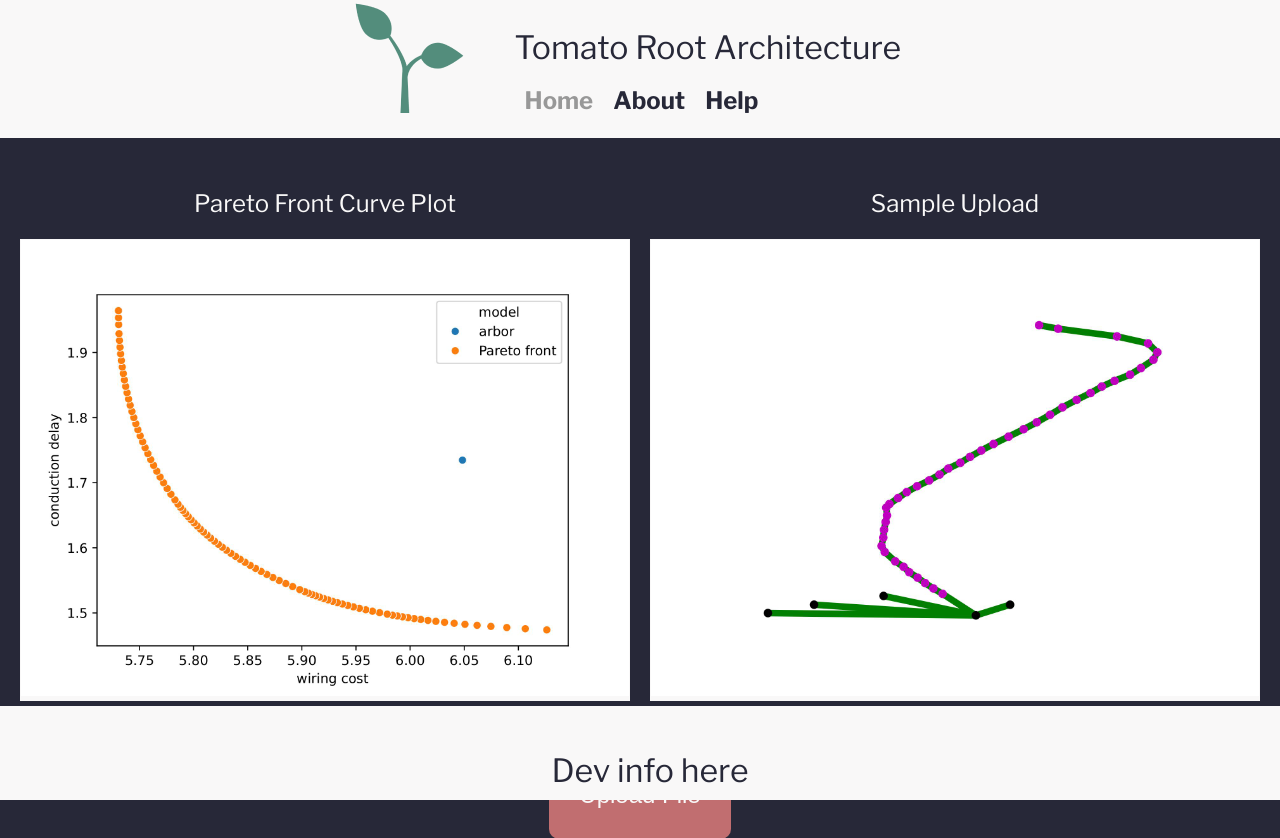
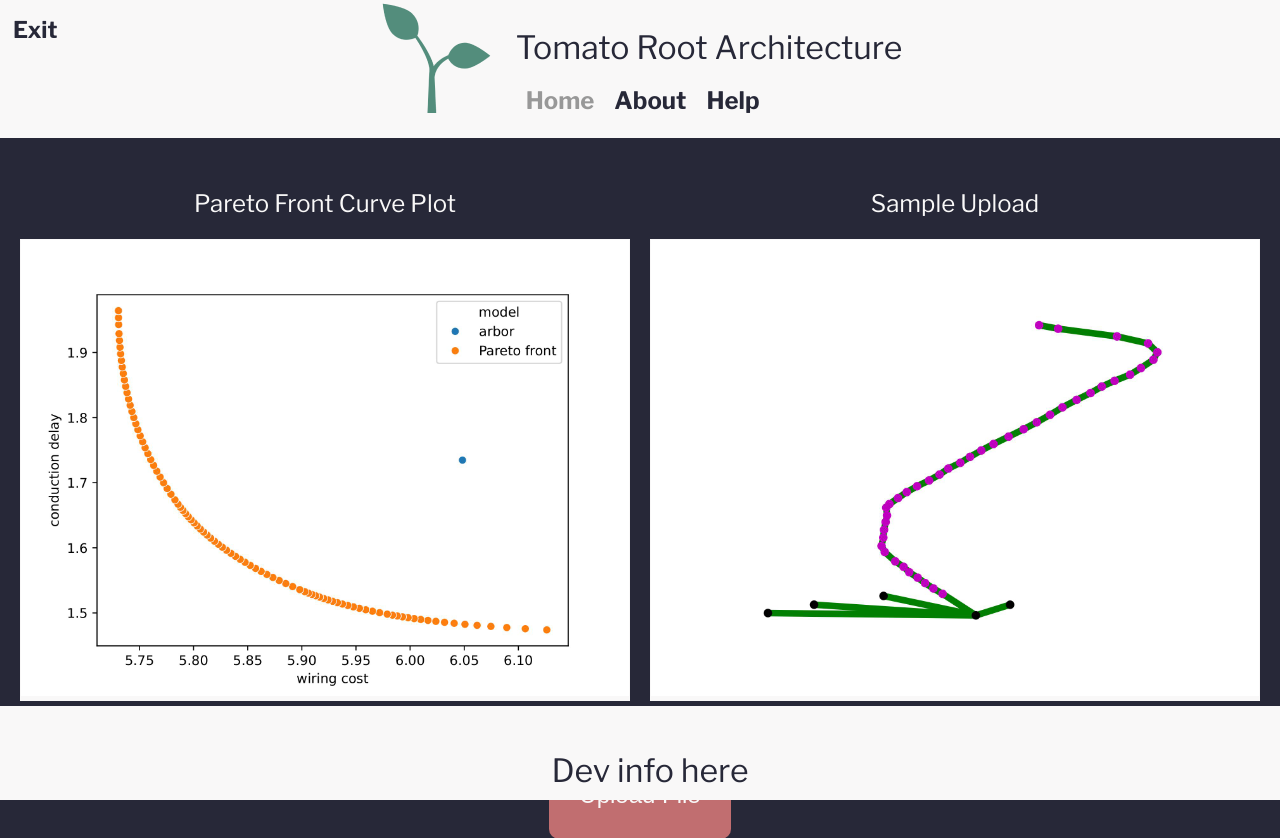
Before and after one commit to JoannaBlatt/tomato-root-architecture, a PHP site: page /home.html in a window 1280 px wide. Shown: the top 838 px of the page. Run offline with PHP 8.4, Linux system fonts and the light colour scheme; lists and menus that the app fills with data are empty.

Commit message:
#17 footer fixed and exit button created on home page.

```diff
--- a/home.html
+++ b/home.html
@@ -10,6 +10,7 @@
 <body>
     <div>
         <table class="header"><tr>
+            <th class = "back-arrow"><a href="https://www.arjun-chandrasekhar-teaching.com"><h3 class="menu-button back-arrow">Exit</h3></a></th>
             <th class="sprout-image"><img src="Images/Sprout.png"></th>
             <th class="header-text">
                 <h1 class="title">Tomato Root Architecture</h1> <br />
@@ -37,7 +38,6 @@
     <div class="footer-bar">
         <h1 class = "footer-text">Dev info here</h1>
     </div>
-    <!-- <script src="script.js"></script> to be used with scripting implementation-->
     <!-- portions of the below code originated as ai generated-->
     <script>
         function handleFileUpload() {
@@ -45,13 +45,12 @@
         }
 
         document.getElementById('file-upload').addEventListener('change', function() {
-          var file = this.files[0];
+          var file = this.files[0]; //THIS IS THE FILE
 
           if (file.type !== 'text/csv') {
             alert('Please upload a CSV file.');
             return;
         }
-
           window.location.href = "upload.html";
         });
     </script>
--- a/style.css
+++ b/style.css
@@ -53,6 +53,12 @@ a{
     width: 100%;
     height: 10%;
     margin-top: 0px;
+}
+
+.back-arrow{
+    width:10%;
+    padding-bottom: 40px;
+    font-size: 1.2em;
 }
 
 .sprout-image{
```
